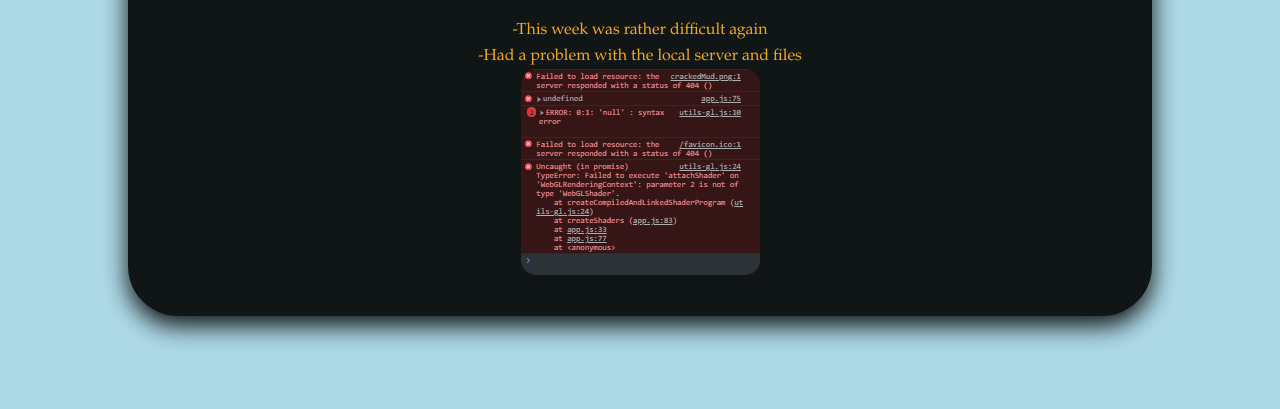
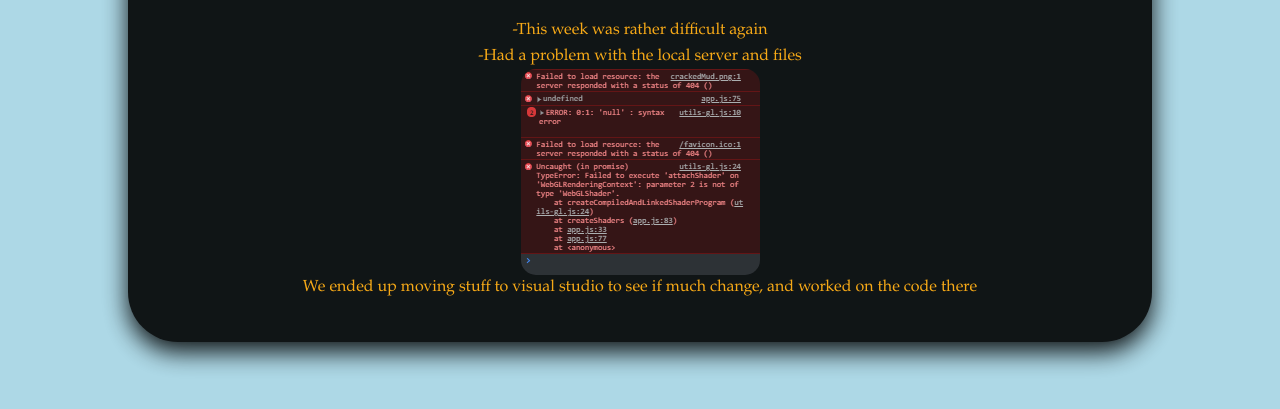
Before and after one commit to ajsamudio/CST325-Graphics-Programming, a plain HTML site: page journal8.html in a window 1280 px wide. Shown: the part 229-638 px from the top of the page. Drawn offline with Linux system fonts and the light colour scheme.

Commit message:
jourrn8.3

```diff
--- a/journal8.html
+++ b/journal8.html
@@ -30,7 +30,7 @@
         <br>
         <img src="img/phongError.png">
         <br>
-
+        We ended up moving stuff to visual studio to see if much change, and worked on the code there
       </p>
 
   </div>
```
